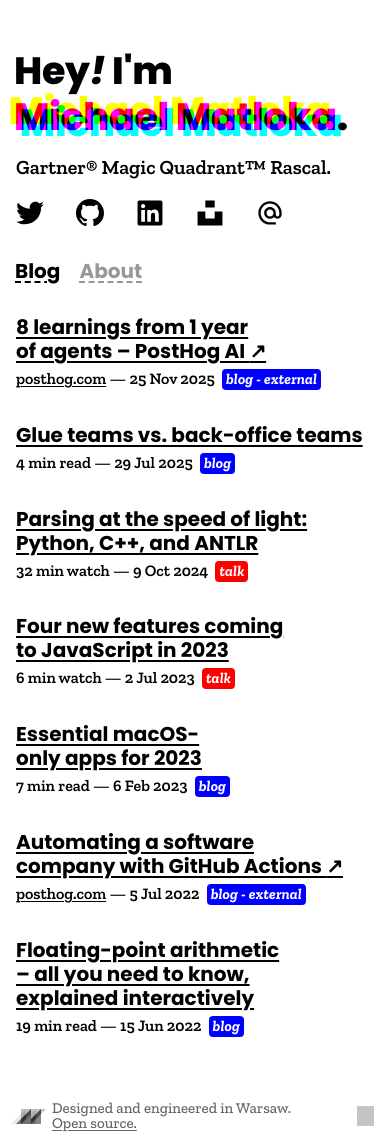
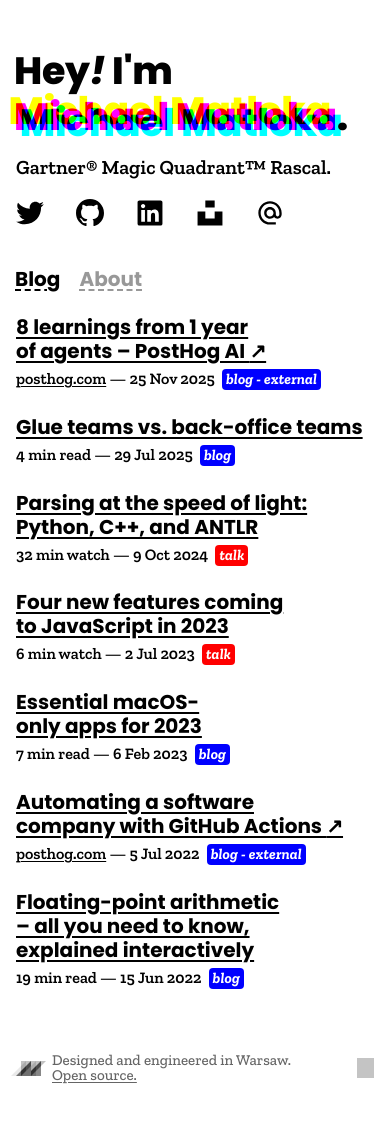
Before and after one commit to Twixes/matloka.com, a Jekyll site: the page built from index.html, in a window 390 px wide. Built offline with Jekyll 4.4.1, drawn with Linux system fonts in a browser that asks for light colours; comment, search, counter and statistics services are not loaded; after the commit the page ends 1099 px from its top, so only the background shows below that; grey boxes are pictures that could not be loaded.

Commit message:
Tweak mobile spacing

```diff
--- a/_layouts/base.html
+++ b/_layouts/base.html
@@ -15,7 +15,7 @@
     <link rel="preconnect" href="https://fonts.googleapis.com">
     <link rel="preconnect" href="https://fonts.gstatic.com" crossorigin>
     <link href="https://fonts.googleapis.com/css2?family=Poppins:ital,wght@0,100;0,200;0,300;0,400;0,500;0,600;0,700;0,800;0,900;1,100;1,200;1,300;1,400;1,500;1,600;1,700;1,800;1,900&family=Zilla+Slab:ital,wght@0,300;0,400;0,500;0,600;0,700;1,300;1,400;1,500;1,600;1,700&subset=latin-ext&display=swap" rel="stylesheet">
-    <link rel="stylesheet" href="{{ "/assets/main.css?2025-12-21" | relative_url }}"> {% if page.stylesheet %}
+    <link rel="stylesheet" href="{{ "/assets/main.css?2025-12-24" | relative_url }}"> {% if page.stylesheet %}
     <link rel="stylesheet" href="{{ page.stylesheet | relative_url }}" />
     {% endif %} {%- feed_meta -%}
     <script src="https://cdn.jsdelivr.net/npm/vanilla-lazyload@19/dist/lazyload.min.js"></script>
--- a/assets/main.scss
+++ b/assets/main.scss
@@ -769,8 +769,8 @@ aside {
         padding: 0.75rem;
     }
     .tabs {
-        margin-top: 2rem;
-        margin-bottom: 2rem;
+        margin-top: 2.5rem;
+        margin-bottom: 1.5rem;
         gap: 1.25rem;
     }
     .links {
@@ -778,7 +778,7 @@ aside {
         font-size: 1.75rem;
     }
     .posts li {
-        margin-top: 2rem;
+        margin-top: 1.5rem;
     }
 }
 
```
